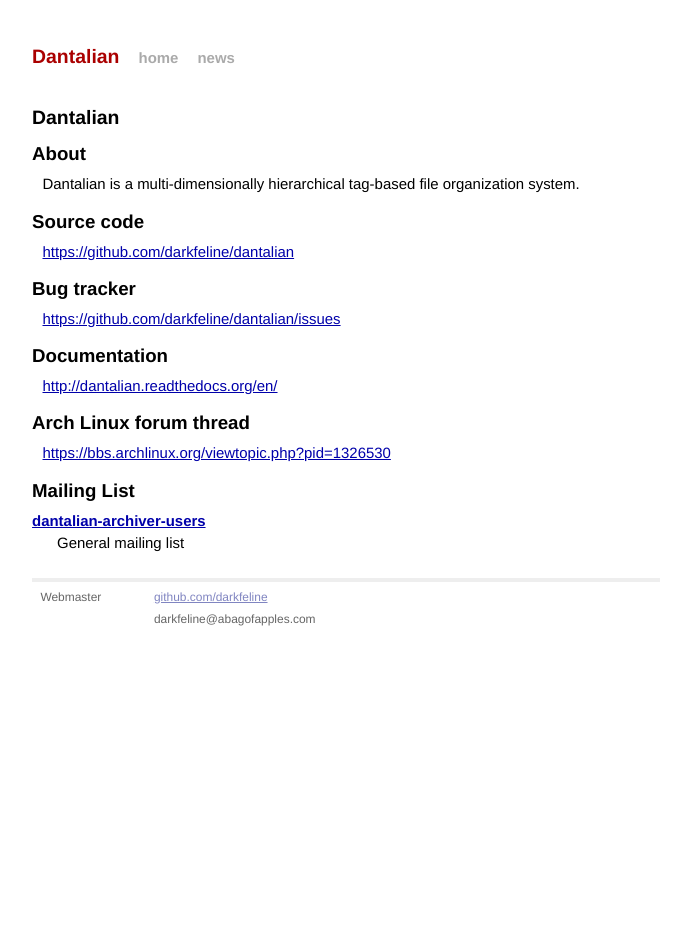
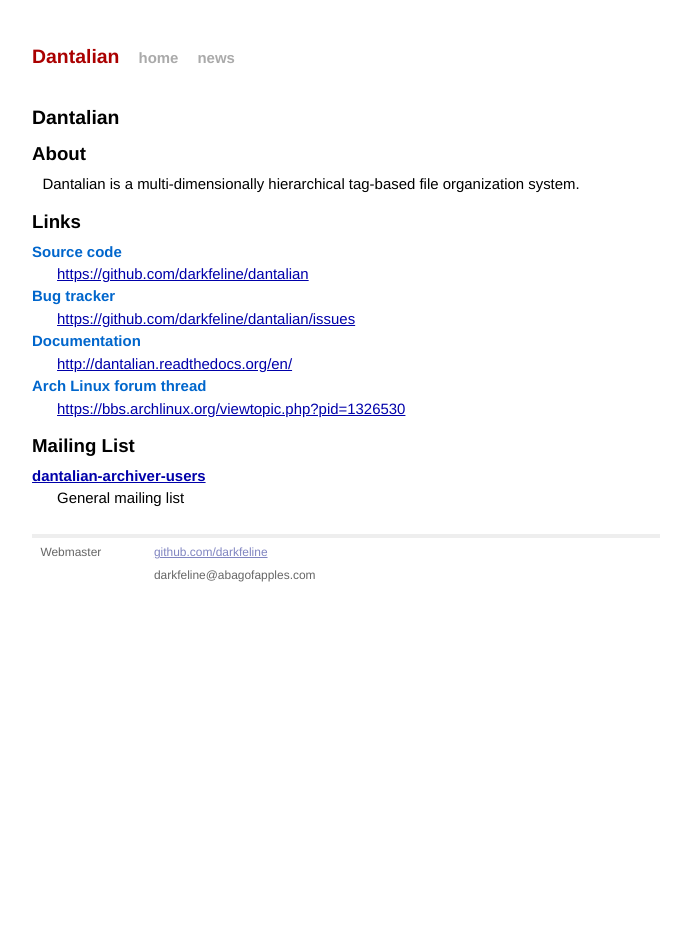
Before and after one commit to darkfeline/dantalian, a Jekyll site: the page built from index.md, in a window 1280 px wide. Shown: the whole page, without its empty margins (294-985 px from the left). Built offline with Jekyll 4.4.1, drawn with Linux system fonts in a browser that asks for light colours.

Commit message:
Reformat stuff

```diff
--- a/index.md
+++ b/index.md
@@ -7,23 +7,22 @@ title: Dantalian
 
 ## About
 
-Dantalian is a multi-dimensionally hierarchical tag-based file organization system.
+Dantalian is a multi-dimensionally hierarchical tag-based file
+organization system.
 
-## Source code
+## Links
 
-<https://github.com/darkfeline/dantalian>
+Source code
+: <https://github.com/darkfeline/dantalian>
 
-## Bug tracker
+Bug tracker
+: <https://github.com/darkfeline/dantalian/issues>
 
-<https://github.com/darkfeline/dantalian/issues>
+Documentation
+: <http://dantalian.readthedocs.org/en/>
 
-## Documentation
-
-<http://dantalian.readthedocs.org/en/>
-
-## Arch Linux forum thread
-
-<https://bbs.archlinux.org/viewtopic.php?pid=1326530>
+Arch Linux forum thread
+: <https://bbs.archlinux.org/viewtopic.php?pid=1326530>
 
 ## Mailing List
 
```
